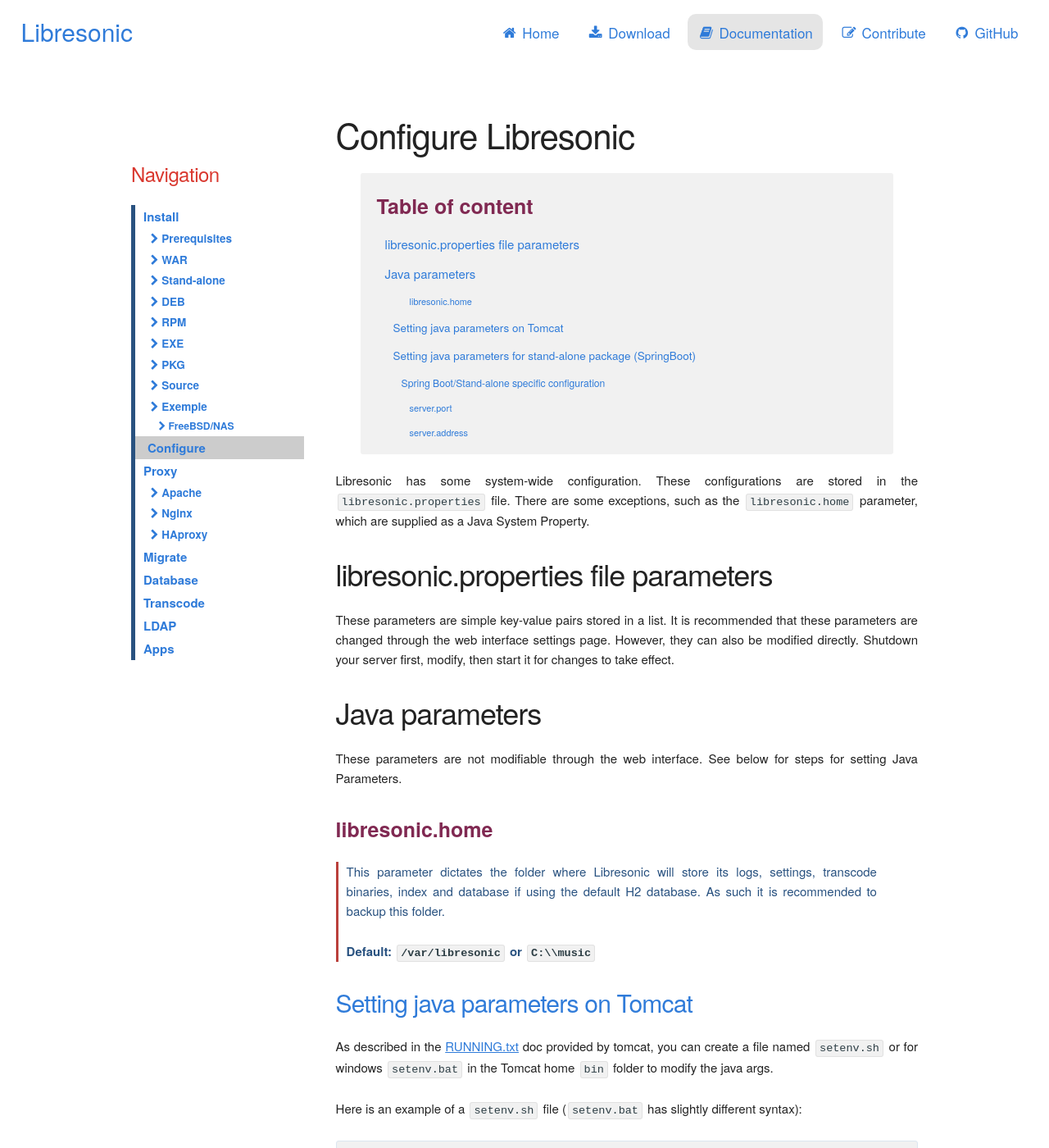
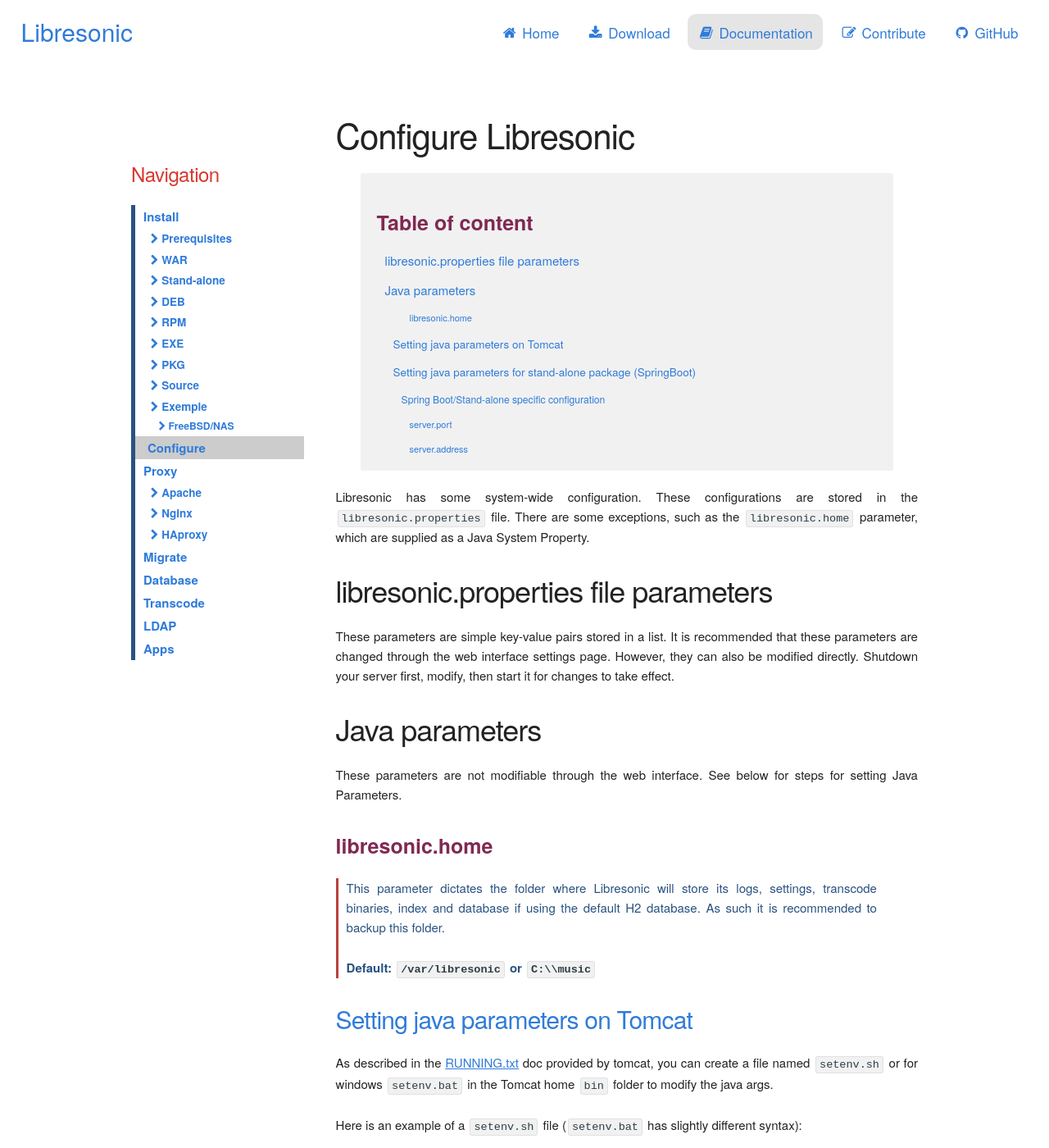
Before and after one commit to airsonic/airsonic.github.io, a Jekyll site: the page built from pages/docs/configure.md, in a window 1280 px wide and 1400 px high. Shown: the whole window at 82% size. Built offline with Jekyll 4.4.1, drawn with Linux system fonts in a browser that asks for light colours.

Commit message:
Style fix

```diff
--- a/css/styles.css
+++ b/css/styles.css
@@ -23,22 +23,12 @@ h1, h2, h3, h4, h5, h6 {
   text-justify: initial;
 }
 
-h3, h4, h5, h6 {
-  margin-top: 3rem;
-}
-
 h4 {
   color: rgb(47, 123, 217);
 }
 
 h5 {
   color: rgb(217, 56, 47);
-}
-
-h6 {
-  color: rgb(128, 41, 82);
-  font-weight: bold;
-  font-size: 2.5rem;
 }
 
 .button-primary {
@@ -191,6 +181,16 @@ CONTAINER SECTION
   min-height: 80vh;
   text-align: justify;
   text-justify: inter-word;
+}
+
+.container h3, .container h4, .container h5, .container h6 {
+  margin-top: 3rem;
+}
+
+.container h6 {
+  color: rgb(128, 41, 82);
+  font-weight: bold;
+  font-size: 2.5rem;
 }
 
 .container code {
```
